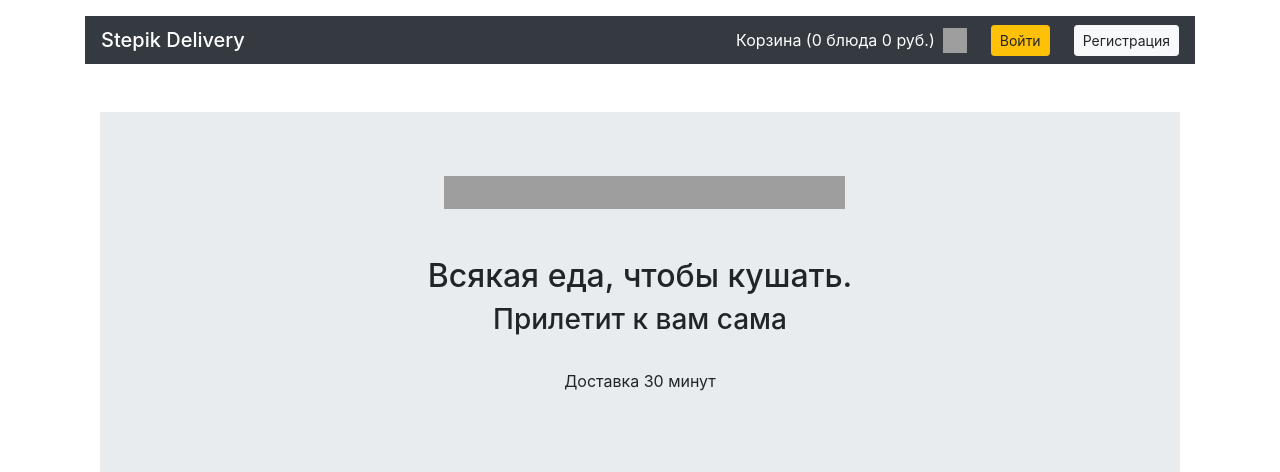
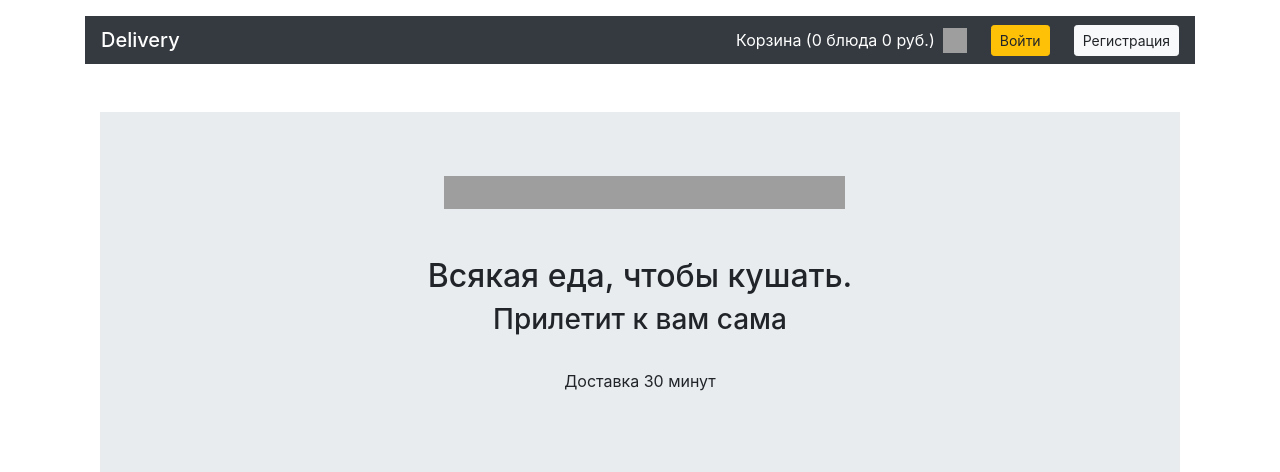
Before and after one commit to RuslanPopov98/Last_Week_Project_Delivery, a Flask app: page / in a window 1280 px wide. Shown: the top 472 px of the page. Run offline with Flask 2, Linux system fonts and the light colour scheme; data that the repository does not hold is empty; some libraries are stand-ins or nearby versions; grey boxes are pictures that could not be loaded.

Commit message:
fixing base html

```diff
--- a/app/templates/base.html
+++ b/app/templates/base.html
@@ -32,7 +32,7 @@
   <header class="container mt-3">
     <nav class="py-1 navbar navbar-dark bg-dark">
       <ul class="navbar-nav mr-auto mt-2 mt-lg-0" >
-        <a class="h5 my-2 text-white bg-dark" href="/"> Stepik Delivery</a>
+        <a class="h5 my-2 text-white bg-dark" href="/"> Delivery</a>
       </ul>
       {% if session['cart'] %}
         <a href="/cart/" class="my-2 text-white bg-dark ">Корзина ({{ session.cart.qty }} блюда {{ session.cart.total }} руб.)</a>
```
